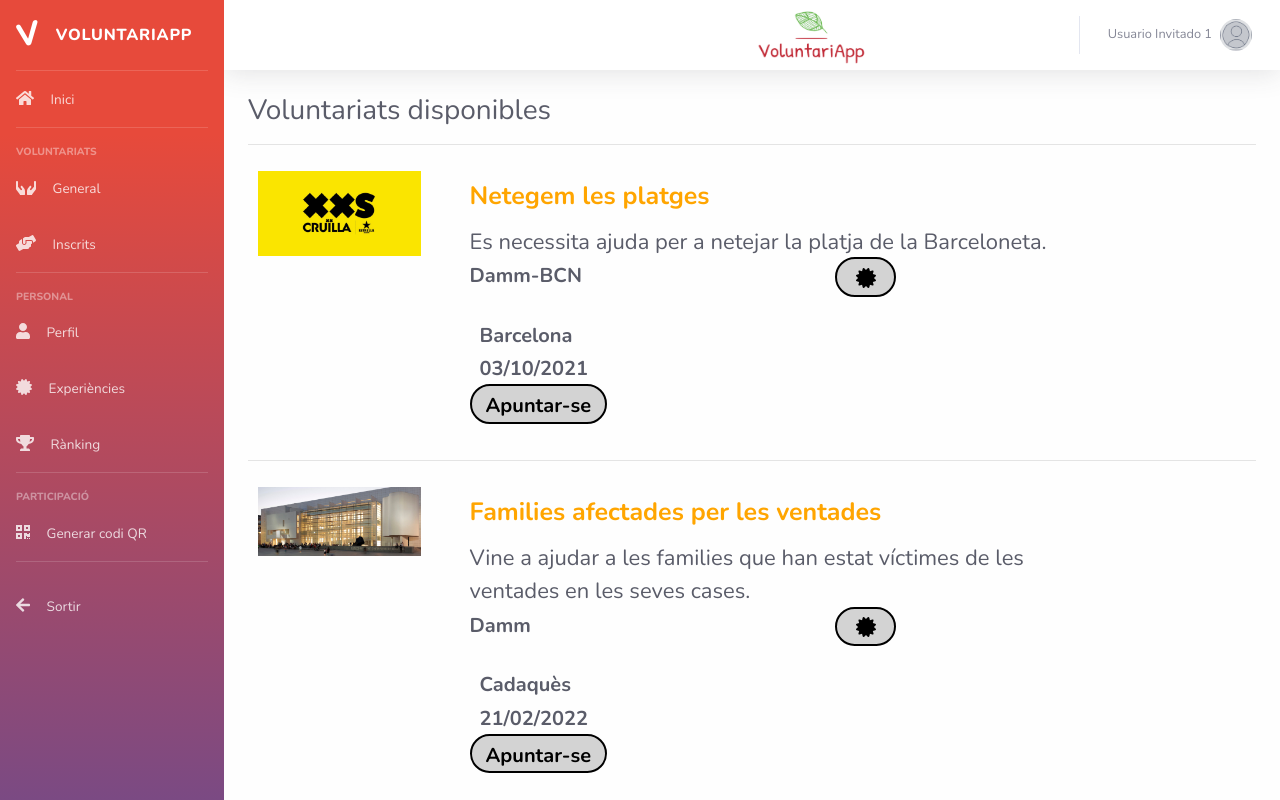
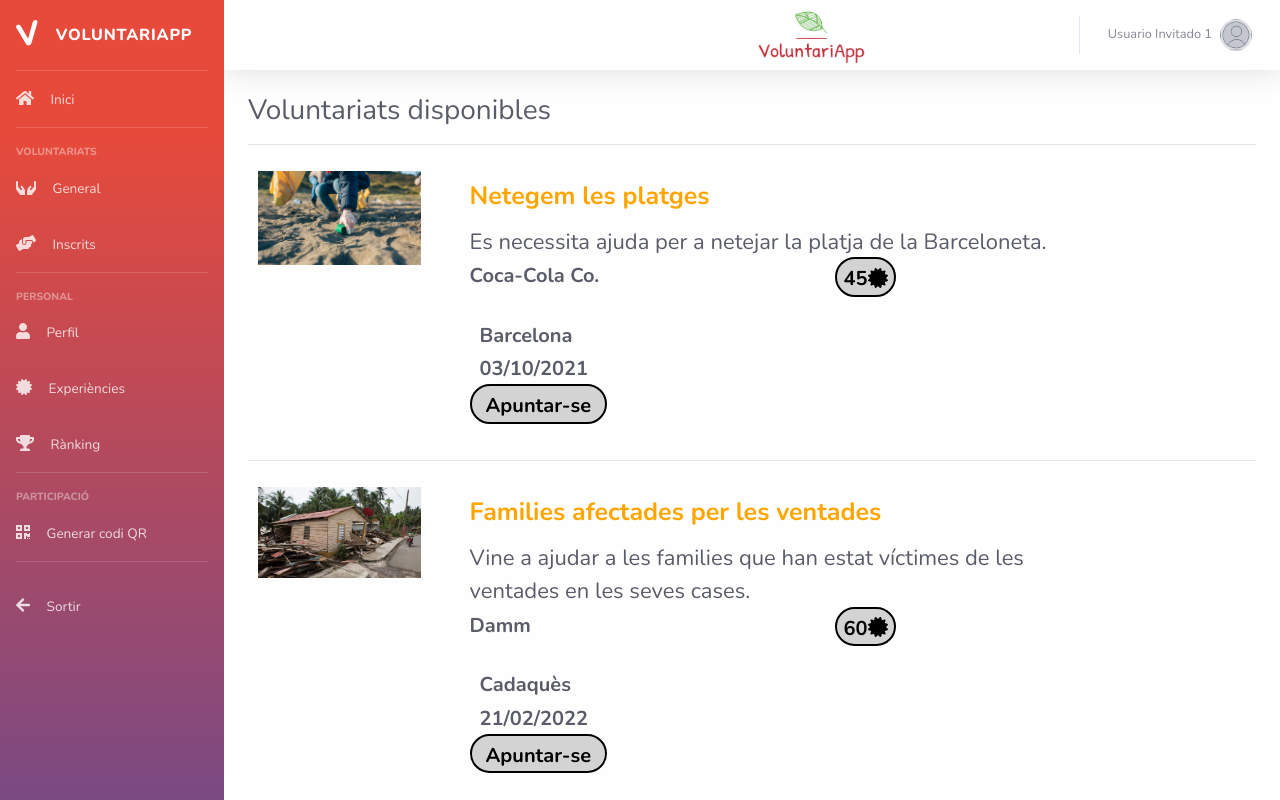
Before and after one commit to marimon98/voluntariapp-frontend, a React (Create React App) app: page /general in a window 1280 px wide. Shown: the top 800 px of the page. Built offline with nearby package versions, Linux system fonts and the light colour scheme.

Commit message:
Cambios links y fotos

```diff
--- a/src/Esqueleto.jsx
+++ b/src/Esqueleto.jsx
@@ -46,7 +46,7 @@
                     <ul className="navbar-nav bg-gradient-primary sidebar sidebar-dark accordion" id="accordionSidebar" style ={headStyle}>
 
                         {/*<!-- Sidebar - Brand -->*/}
-                        <a className="sidebar-brand d-flex align-items-center justify-content-center" href="/">
+                        <a className="sidebar-brand d-flex align-items-center justify-content-center">
                             <div className="sidebar-brand-icon rotate-n-15">
                                 <i className="fas fa-laugh-wink">V</i>
                             </div>
@@ -144,11 +144,11 @@
                         <hr className="sidebar-divider d-none d-md-block"/>
                         {/*<!-- Nav Item - Sortir -->*/}
                         <li className="nav-item">
-                            <Link className="nav-link collapsed" to="/login" data-toggle="collapse" data-target="#collapseTwo"
+                            <div className="nav-link collapsed" to="/login" data-toggle="collapse" data-target="#collapseTwo"
                                 aria-expanded="true" aria-controls="collapseTwo">
                                 <FontAwesomeIcon icon={faArrowLeft} />  &nbsp; &nbsp;
                                 <span>Sortir</span>
-                            </Link>
+                            </div>
                         </li>
                     </ul>
                     {/*<!-- End of Sidebar -->*/}
--- a/src/components/EnrolledItem.jsx
+++ b/src/components/EnrolledItem.jsx
@@ -14,25 +14,11 @@
     const inscription = () => {
         handleInscription(id);
     }
-        var photo;
-        if(id == 1){
-        photo = userPhoto1;
-        }
-        else if(id == 2){
-         photo = userPhoto2;
-        }
-        else if (id == 3){
-         photo = userPhoto3;
-        }
-        else{
-         photo = userPhoto;
-        }
 
     return (
         <div>
                 <div style = {row}><div style = {column1}>
-                   <span><img src={photo} style = {widthMax}></img></span>
-                   {image}
+                   <span><img src={image} style = {widthMax}></img></span>
 
                </div>
 
--- a/src/components/Navigation.jsx
+++ b/src/components/Navigation.jsx
@@ -7,13 +7,16 @@
 import Experiencies from "./ExperienciesList";
 import Ranking from "./Ranking";
 import QrCode from "./QrCode"
+import platja from "./img/playa.jpg";
+import vent from "./img/vent.jpg";
+import cursa from "./img/cursa.jpeg";
 
 function Navigation () {
 
     const [voluntariados, setVoluntariados] = useState([
-           {id:1, title: "Netegem les platges", body: "Es necessita ajuda per a netejar la platja de la Barceloneta.", image: null, owner: "Damm-BCN", enrolled: false, data: "03/10/2021", ciutat: "Barcelona"},
-           {id:2, title: "Families afectades per les ventades", body: "Vine a ajudar a les families que han estat víctimes de les ventades en les seves cases.", image: null, owner: "Damm", enrolled: false, data: "21/02/2022", ciutat: "Cadaquès"},
-           {id:3, title: "Cursa pel cancer de pulmó", body: "Hi ha moltes persones que necessiten tractament pel cancer de pulmó. Vina a participar en una cursa solidària per a ajudar a aquestes persones.", image: null, owner: "Damm-Girona", enrolled: true, data: "10/08/2021", ciutat: "Girona"}
+           {id:1, title: "Netegem les platges", body: "Es necessita ajuda per a netejar la platja de la Barceloneta.", image: platja, owner: "Coca-Cola Co.", enrolled: false, data: "03/10/2021", ciutat: "Barcelona", premi: 45},
+           {id:2, title: "Families afectades per les ventades", body: "Vine a ajudar a les families que han estat víctimes de les ventades en les seves cases.", image: vent, owner: "Damm", enrolled: false, data: "21/02/2022", ciutat: "Cadaquès", premi: 60},
+           {id:3, title: "Cursa pel cancer de pulmó", body: "Hi ha moltes persones que necessiten tractament pel cancer de pulmó. Vina a participar en una cursa solidària per a ajudar a aquestes persones.", image: cursa, owner: "MediaMarkt", enrolled: true, data: "10/08/2021", ciutat: "Girona", premi:80}
     ]);
 
     function compare(a, b) {
--- a/src/components/Voluntariado.jsx
+++ b/src/components/Voluntariado.jsx
@@ -19,26 +19,11 @@
         setBoton(!enrolled ? "Desapuntar-se" : "Apuntar-se");
     }
 
-    var photo;
-    if(id == 1){
-    photo = userPhoto1;
-    }
-    else if(id == 2){
-     photo = userPhoto2;
-    }
-    else if (id == 3){
-     photo = userPhoto3;
-    }
-    else{
-     photo = userPhoto;
-    }
-
     return (
         <div>
             <div style = {row}>
                 <div style = {column1}>
-                    <span><img src={photo} style = {widthMax}></img></span>
-                    {image}
+                    <span><img src={image} style = {widthMax}></img></span>
 
                 </div>
                 <div style = {column2}>
```
